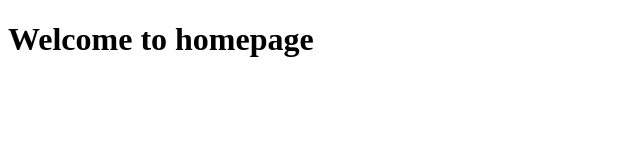
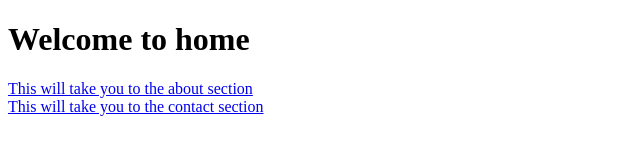
Before and after one commit to qymmore/node-informational-site, a website: page public/index.html in a window 1280 px wide. Shown: the whole page, without its empty margins (0-640 px from the left). Drawn offline with Linux system fonts and the light colour scheme.

Commit message:
add interactive links for sections

```diff
--- a/public/index.html
+++ b/public/index.html
@@ -7,6 +7,8 @@
     <title>Homepage</title>
 </head>
 <body>
-    <h1>Welcome to homepage</h1>
+    <h1>Welcome to home</h1>
+    <a href="http://localhost:8080/about">This will take you to the about section</a><br>
+    <a href="http://localhost:8080/contact">This will take you to the contact section</a>
 </body>
 </html>
```
Also changed, not shown: public/404.html (+1 -0 lines), public/about.html (+1 -0 lines), public/contact.html (+1 -0 lines).
